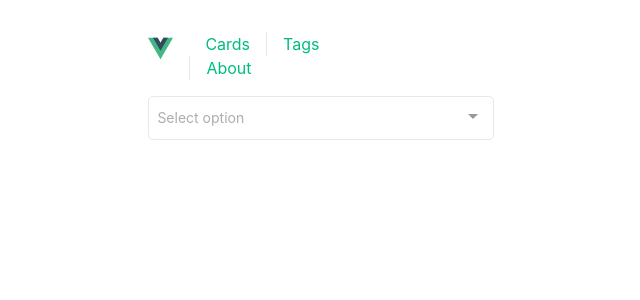
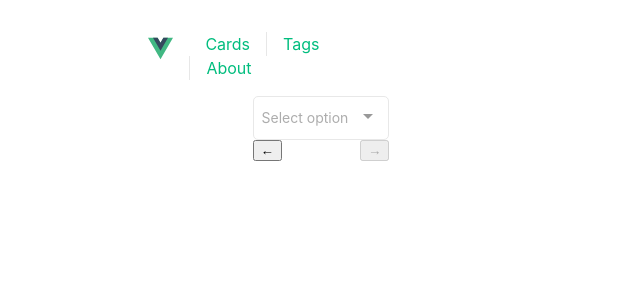
Before and after one commit to BSD-Discordbot/website, a Vue app: page /card/1 in a window 1280 px wide. Shown: the top 300 px of the page, without its empty margins (319-959 px from the left). Built offline with nearby package versions, Linux system fonts and the light colour scheme; no server answers.

Commit message:
change routes to use objects

```diff
--- a/src/components/CardItem.vue
+++ b/src/components/CardItem.vue
@@ -8,6 +8,7 @@ const router = useRouter()
 const store = useCardStore()
 
 const props = defineProps<{
+  id: number
   card: Card
 }>()
 
@@ -17,13 +18,13 @@ let hovered = ref(false)
 let dragHovered = ref(false)
 
 if (props.card) {
-  imgURL.value = `${store.apiPath}/cards/images/${props.card.id.toString().padStart(4, '0')}`
+  imgURL.value = `${store.apiPath}/cards/images/${props.id.toString().padStart(4, '0')}`
 }
 
 watch(
-  () => props.card,
-  async (newCard, oldCard) => {
-    imgURL.value = `${store.apiPath}/cards/images/${newCard.id.toString().padStart(4, '0')}`
+  () => props.id,
+  async (newId) => {
+    imgURL.value = `${store.apiPath}/cards/images/${newId.toString().padStart(4, '0')}`
   }
 )
 
@@ -33,19 +34,19 @@ function dragover(e: DragEvent) {
   }
 }
 
-function mouseenter(e: MouseEvent) {
+function mouseenter() {
   hovered.value = true
 }
 
-function mouseleave(e: MouseEvent) {
+function mouseleave() {
   hovered.value = false
 }
 
-function dragenter(e: DragEvent) {
+function dragenter() {
   dragHovered.value = true
 }
 
-function dragleave(e: DragEvent) {
+function dragleave() {
   dragHovered.value = false
 }
 
@@ -57,11 +58,11 @@ async function drop(e: DragEvent) {
   const file = e.dataTransfer.files[0]
   if (!file) return
   imgURL.value = URL.createObjectURL(file)
-  store.uploadImage(file, props.card.id)
+  store.uploadImage(file, props.id)
 }
 
 function click(){
-  router.push('/card/'+props.card.id)
+  router.push('/card/'+props.id)
 }
 </script>
 
@@ -78,7 +79,7 @@ function click(){
   >
     <img :src="imgURL" />
     <div :class="`cardOverlay ${dragHovered ? 'dragHovered' : ''}`">⟳</div>
-    <h1 :class="`cardRarity ${hovered ? 'hovered' : ''}`">{{ '#' + card.id.toString().padStart(4, '0') }}</h1>
+    <h1 :class="`cardRarity ${hovered ? 'hovered' : ''}`">{{ '#' + id.toString().padStart(4, '0') }}</h1>
   </div>
 </template>
 
@@ -86,6 +87,8 @@ function click(){
 .card {
   position: relative;
   cursor: pointer;
+  display:flex;
+  justify-content: center;
 }
 
 .card * {
--- a/src/components/CardUploader.vue
+++ b/src/components/CardUploader.vue
@@ -15,11 +15,11 @@ function dragover(e: DragEvent) {
   }
 }
 
-function dragenter(e: DragEvent) {
+function dragenter() {
   hovered.value = true
 }
 
-function dragleave(e: DragEvent) {
+function dragleave() {
   hovered.value = false
 }
 
--- a/src/components/TagMultiselect.vue
+++ b/src/components/TagMultiselect.vue
@@ -1,34 +1,38 @@
 <script setup lang="ts">
-import { useCardStore, type Tag } from '@/stores/cards'
-import { ref, watch, watchEffect } from 'vue';
+import { useCardStore } from '@/stores/cards'
+import { ref, watchEffect } from 'vue'
 
-import Multiselect from 'vue-multiselect';
+import Multiselect from 'vue-multiselect'
 const store = useCardStore()
 
 defineEmits<{
-  (event: 'change', value: Array<Tag>): void
+  (event: 'change', value: Array<number>): void
 }>()
 
 const props = defineProps({
   value: {
-    type: Array<Tag>,
+    type: Array<number>,
     required: false
   }
 })
 
-let model = ref<Array<Tag>>()
+let model = ref<Array<number>>([])
+
 
 watchEffect(() => {
-  model.value = props.value
+  model.value = props.value ?? []
 })
-
-
 
 </script>
 
 <template>
-  <Multiselect :options="store.tags" v-model="model" :multiple="true" label="name" track-by="name"
-    @update:modelValue="$emit('change', model)"></Multiselect>
+  <Multiselect
+    :options="Object.keys(store.tags).map(e=>Number(e))"
+    v-model="model"
+    :multiple="true"
+    :custom-label="(tag: number) => store.tags[tag].name"
+    @update:modelValue="$emit('change', model)"
+  ></Multiselect>
 </template>
 
 <style scoped></style>
--- a/src/stores/cards.ts
+++ b/src/stores/cards.ts
@@ -2,20 +2,17 @@ import { ref } from 'vue'
 import { defineStore } from 'pinia'
 
 export type Card = {
-  id: number
   rarity: number
   tags: Array<number>
 }
 
 export type Tag = {
-  id:number
-  name:string
+  name: string
 }
 
-
 export const useCardStore = defineStore('card', () => {
-  const cards = ref(new Array<Card>())
-  const tags = ref(new Array<Tag>())
+  const cards = ref<Record<number, Card>>({})
+  const tags = ref<Record<number, Tag>>({})
   const apiPath = 'http://127.0.0.1:8080'
   // const doubleCount = computed(() => count.value * 2)
   async function fetchCards() {
@@ -44,23 +41,22 @@ export const useCardStore = defineStore('card', () => {
     })
   }
 
-  async function assignTags(card_id: number, tags:Array<number>){
+  async function assignTags(card_id: number, tags: Array<number>) {
     await fetch(`${apiPath}/cards/${card_id}/tags`, {
       method: 'PUT',
       headers: {
         'Content-Type': 'application/json'
       },
-      body: JSON.stringify( tags )
+      body: JSON.stringify(tags)
     })
-    const card = cards.value.find(c => c.id === card_id)
-    console.log(card)
-    if(card !== undefined){
+    const card = cards.value[card_id]
+    if (card !== undefined) {
       card.tags = tags
       console.log(card.tags)
     }
   }
 
-  async function fetchTags(){
+  async function fetchTags() {
     const data = await fetch(apiPath + '/tags')
     const json = await data.json()
     tags.value = json
@@ -74,21 +70,31 @@ export const useCardStore = defineStore('card', () => {
       },
       body: JSON.stringify({ name })
     })
-    const result: Tag = await req.json()
-    if(req.ok){
-      tags.value.push(result)
+    const id: number = await req.json()
+    if (req.ok) {
+      tags.value[id] = { name }
     }
   }
 
-  async function deleteTag(id: number){
+  async function deleteTag(id: number) {
     const req = await fetch(`${apiPath}/tags/${id}`, {
       method: 'DELETE'
     })
-    if(req.ok){
-      const index = tags.value.findIndex(tag=>tag.id === id)
-      tags.value.splice(index, 1)
+    if (req.ok) {
+      delete tags.value[id]
     }
   }
 
-  return { apiPath, cards, tags, fetchCards, uploadImage, createCard, fetchTags, createTag, deleteTag, assignTags }
+  return {
+    apiPath,
+    cards,
+    tags,
+    fetchCards,
+    uploadImage,
+    createCard,
+    fetchTags,
+    createTag,
+    deleteTag,
+    assignTags
+  }
 })
--- a/src/views/CardListView.vue
+++ b/src/views/CardListView.vue
@@ -1,37 +1,38 @@
 <script setup lang="ts">
 import CardItem from '../components/CardItem.vue'
-import CardUploader from '@/components/CardUploader.vue';
-import TagMultiselect from '@/components/TagMultiselect.vue';
-import { useCardStore, type Card, type Tag } from '@/stores/cards'
-import { ref, unref, watch, watchEffect } from 'vue';
+import CardUploader from '@/components/CardUploader.vue'
+import TagMultiselect from '@/components/TagMultiselect.vue'
+import { useCardStore } from '@/stores/cards'
+import { ref, watchEffect } from 'vue'
 
 const store = useCardStore()
 
-const cards = ref<Array<Card>>(store.cards)
-const filter = ref<Array<Tag>>([])
+let cards = ref<typeof store.cards>(store.cards)
+let filter = ref<number[]>([])
 
-function setFilter(value: Array<Tag>){
+function setFilter(value: Array<number>) {
   filter.value = value
-  const tags = value.map(e=>e.id)
-  if(value.length === 0 ){
+  if (value.length === 0) {
     cards.value = store.cards
     return
   }
-  cards.value = store.cards.filter(c=>tags.every(tag=>c.tags.includes(tag)))
+  cards.value = Object.fromEntries(
+    Object.entries(store.cards).filter(([id, card]) =>
+      value.every((tag) => card.tags.includes(tag))
+    )
+  )
 }
 
-watchEffect(()=>{
+watchEffect(() => {
   setFilter(filter.value)
 })
-
 </script>
 
 <template>
   <main>
     <TagMultiselect @change="setFilter"></TagMultiselect>
     <CardUploader></CardUploader>
-    <CardItem v-for="card in cards" :key="card.id" :card="card">
-    </CardItem>
+    <CardItem v-for="(card, id) in cards" :key="id" :card="card" :id="Number(id)"> </CardItem>
   </main>
 </template>
 
--- a/src/views/CardView.vue
+++ b/src/views/CardView.vue
@@ -1,15 +1,17 @@
 <script setup lang="ts">
 import CardItem from '../components/CardItem.vue'
-import TagMultiselect from '@/components/TagMultiselect.vue';
-import { useCardStore, type Card, type Tag } from '@/stores/cards'
-import { ref, watch, watchEffect } from 'vue';
-import { useRoute } from 'vue-router';
+import TagMultiselect from '@/components/TagMultiselect.vue'
+import { useCardStore, type Card } from '@/stores/cards'
+import { ref, watch, watchEffect } from 'vue'
+import { useRoute, useRouter } from 'vue-router'
 
+const router = useRouter()
 const route = useRoute()
 const store = useCardStore()
 const card = ref<Card>()
+const cardId = ref<number>()
 
-const tags = ref<Array<Tag>>()
+const tags = ref<Array<number>>([])
 watch(
   () => route.params.id,
   (id) => {
@@ -19,39 +21,81 @@ watch(
 
 function loadCard(id: number) {
   if (!isNaN(id)) {
-    card.value = store.cards.find(c => c.id === id)
-    if(card.value !== undefined){
-      tags.value = card.value.tags.map<Tag | undefined>(cardTag=>store.tags.find(tag => tag.id == cardTag)).filter<Tag>((e) : e is Tag => {return e !== undefined})
-      console.log(tags.value)
+    cardId.value = id
+    card.value = store.cards[id]
+    if (card.value !== undefined) {
+      tags.value = card.value.tags
     }
+  }
+
+}
+
+watchEffect(() => {
+  loadCard(Number(route.params.id))
+})
+
+async function setTags(newTags: Array<number>) {
+  if (card.value !== undefined && newTags !== undefined && cardId.value !== undefined) {
+    store.assignTags(cardId.value, newTags)
   }
 }
 
-watchEffect(()=>{
-  loadCard(Number(route.params.id))
-})
-
-async function setTags(newTags: Array<Tag>){
-  if(card.value && newTags !== undefined){
-    console.log(newTags)
-    store.assignTags(card.value.id, newTags.map(e=>e.id))
-  }
+function isLastCard(id: number){
+  return (Object.keys(store.cards).indexOf(id.toString()) === Object.keys(store.cards).length - 1)
 }
 
+function isFirstCard(id: number){
+  return (Object.keys(store.cards).indexOf(id.toString()) === 0)
+}
+
+function nextCard(){
+  if(cardId.value === undefined || isLastCard(cardId.value)){
+    return
+  }
+
+  const currentCardIndex = Object.keys(store.cards).indexOf(cardId.value.toString())
+
+  router.push('/card/'+Object.keys(store.cards)[currentCardIndex+1])
+
+}
+
+function previousCard(){
+  if(cardId.value === undefined || isFirstCard(cardId.value)){
+    return
+  }
+  const currentCardIndex = Object.keys(store.cards).indexOf(cardId.value.toString())
+
+  router.push('/card/'+Object.keys(store.cards)[currentCardIndex-1])
+}
 </script>
 
 <template>
   <main>
     <TagMultiselect @change="setTags" :value="tags"></TagMultiselect>
-    <CardItem v-if="card !== undefined" :card="card">
+    <div id="controls">
+      <button
+        :disabled="cardId === undefined || isFirstCard(cardId)"
+        @click="previousCard"
+        >&#8592;</button>
+      <button
+        :disabled="cardId === undefined || isLastCard(cardId)"
+        @click="nextCard"
+        >&#8594;</button>
+    </div>
+    <CardItem v-if="card !== undefined && cardId !== undefined" :card="card" :id="cardId">
     </CardItem>
   </main>
 </template>
 
 <style scoped>
 main {
-  display: flex;
+  display: grid;
+  width: 100%;
   flex-wrap: wrap;
   justify-content: center;
 }
-</style>
+
+#controls {
+  display: flex;
+  justify-content: space-between;
+}</style>
--- a/src/views/TagsView.vue
+++ b/src/views/TagsView.vue
@@ -1,5 +1,5 @@
 <script setup lang="ts">
-import { useCardStore, type Tag } from '@/stores/cards'
+import { useCardStore } from '@/stores/cards'
 
 const store = useCardStore()
 let newTagName: string
@@ -10,19 +10,24 @@ function createTag() {
   store.fetchTags()
 }
 
-function deleteTag(value: number){
+function deleteTag(value: number) {
   store.deleteTag(value)
 }
+
 </script>
 
 <template>
   <main>
-      <input v-model="newTagName">
-      <button @click="createTag">+</button>
+    <input v-model="newTagName" />
+    <span></span>
+    <button @click="createTag">+</button>
 
-    <div class="tags" v-for="tag in store.tags" :key="tag.id">
-      <span>{{ tag.name }}</span>
-      <button @click="deleteTag(tag.id)">X</button>
+    <div class="tags" v-for="(tag, id) in store.tags" :key="id">
+      <span>{{ id }}</span>
+      <span>{{
+        Object.values(store.cards).reduce((acc, card) => card.tags.includes(Number(id)) ? acc + 1: acc, 0)
+      }}</span>
+      <button @click="deleteTag(id)">X</button>
     </div>
   </main>
 </template>
@@ -31,12 +36,12 @@ function deleteTag(value: number){
 main {
   /* display: flex; */
   display: grid;
-  grid-template-columns: min-content min-content;
+  grid-template-columns: min-content min-content min-content;
   justify-content: center;
 }
-.tags{
+.tags {
   display: grid;
-  grid-column: 1 / span 2;
+  grid-column: 1 / span 3;
   grid-template-columns: subgrid;
 }
 </style>
```
